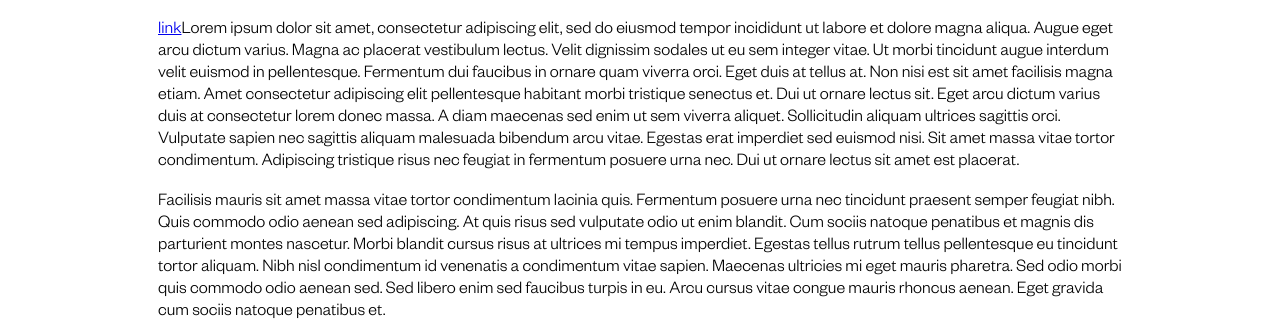
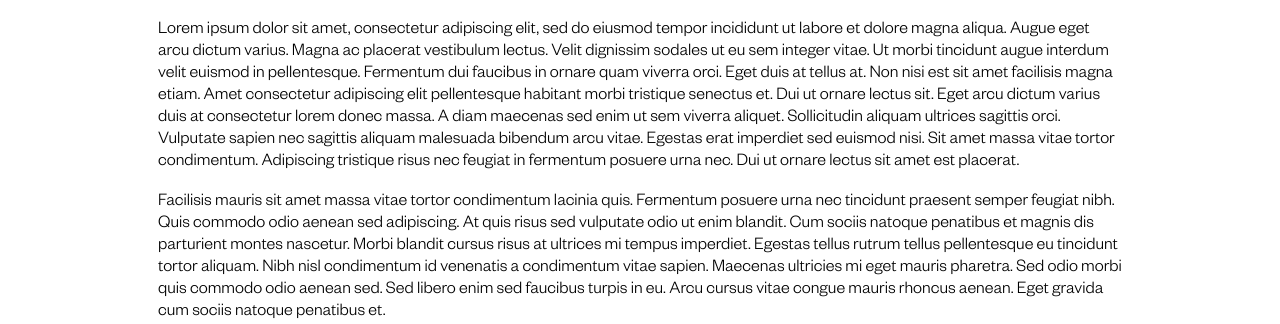
Before and after one commit to jpallath/ele-fe-coding-challenge, a website: page public/index.html in a window 1280 px wide. Shown: the part 684-1008 px from the top of the page. Drawn offline with Linux system fonts and the light colour scheme; files whose address does not match are found by name.

Commit message:
one annoying mistake that can cost me employment >:|

```diff
--- a/public/index.html
+++ b/public/index.html
@@ -97,7 +97,7 @@
     <div class="title">
       <h1>Get paid for giving a shit.</h1>
     </div>
-    <p><a href="/Users/JPallath/src/ele-fe-coding-challenge/data/navigation.json">link</a>Lorem ipsum dolor sit amet, consectetur adipiscing elit, sed do eiusmod tempor incididunt ut labore et dolore magna aliqua. Augue eget arcu dictum varius. Magna ac placerat vestibulum lectus. Velit dignissim sodales ut eu sem integer vitae. Ut morbi tincidunt augue interdum velit euismod in pellentesque. Fermentum dui faucibus in ornare quam viverra orci. Eget duis at tellus at. Non nisi est sit amet facilisis magna etiam. Amet consectetur adipiscing elit pellentesque habitant morbi tristique senectus et. Dui ut ornare lectus sit. Eget arcu dictum varius duis at consectetur lorem donec massa. A diam maecenas sed enim ut sem viverra aliquet. Sollicitudin aliquam ultrices sagittis orci. Vulputate sapien nec sagittis aliquam malesuada bibendum arcu vitae. Egestas erat imperdiet sed euismod nisi. Sit amet massa vitae tortor condimentum. Adipiscing tristique risus nec feugiat in fermentum posuere urna nec. Dui ut ornare lectus sit amet est placerat.</p>
+    <p>Lorem ipsum dolor sit amet, consectetur adipiscing elit, sed do eiusmod tempor incididunt ut labore et dolore magna aliqua. Augue eget arcu dictum varius. Magna ac placerat vestibulum lectus. Velit dignissim sodales ut eu sem integer vitae. Ut morbi tincidunt augue interdum velit euismod in pellentesque. Fermentum dui faucibus in ornare quam viverra orci. Eget duis at tellus at. Non nisi est sit amet facilisis magna etiam. Amet consectetur adipiscing elit pellentesque habitant morbi tristique senectus et. Dui ut ornare lectus sit. Eget arcu dictum varius duis at consectetur lorem donec massa. A diam maecenas sed enim ut sem viverra aliquet. Sollicitudin aliquam ultrices sagittis orci. Vulputate sapien nec sagittis aliquam malesuada bibendum arcu vitae. Egestas erat imperdiet sed euismod nisi. Sit amet massa vitae tortor condimentum. Adipiscing tristique risus nec feugiat in fermentum posuere urna nec. Dui ut ornare lectus sit amet est placerat.</p>
     <p>Facilisis mauris sit amet massa vitae tortor condimentum lacinia quis. Fermentum posuere urna nec tincidunt praesent semper feugiat nibh. Quis commodo odio aenean sed adipiscing. At quis risus sed vulputate odio ut enim blandit. Cum sociis natoque penatibus et magnis dis parturient montes nascetur. Morbi blandit cursus risus at ultrices mi tempus imperdiet. Egestas tellus rutrum tellus pellentesque eu tincidunt tortor aliquam. Nibh nisl condimentum id venenatis a condimentum vitae sapien. Maecenas ultricies mi eget mauris pharetra. Sed odio morbi quis commodo odio aenean sed. Sed libero enim sed faucibus turpis in eu. Arcu cursus vitae congue mauris rhoncus aenean. Eget gravida cum sociis natoque penatibus et.</p>
   </div>
   <script src="/scripts/app.js" charset="utf-8"></script>
```
